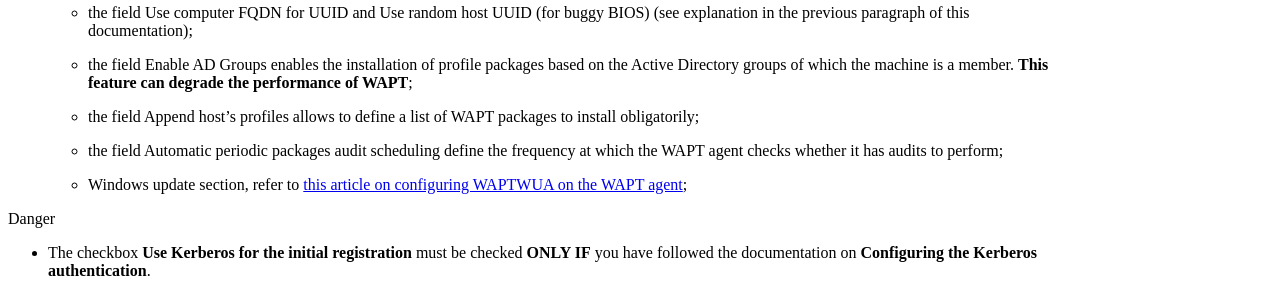
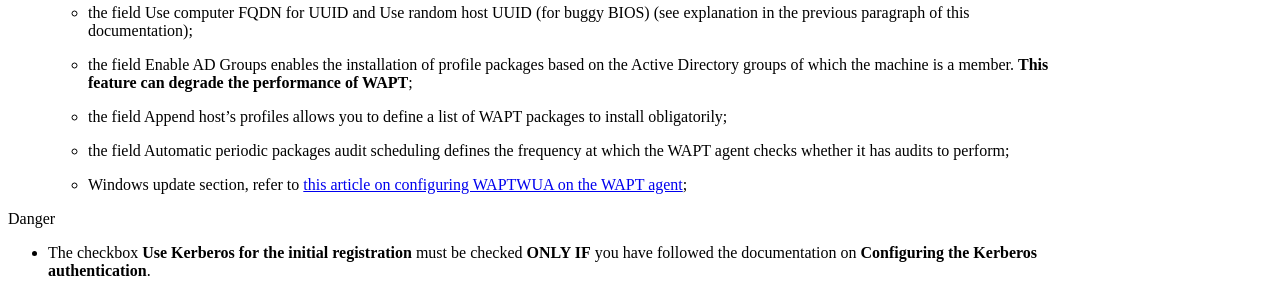
Before and after one commit to tranquilit/WAPT-Documentation, a Sphinx documentation site: the page built from source/wapt-configuration/waptagent/index.rst, in a window 1280 px wide and 1400 px high, scrolled down 3426 px. Shown: the part 152-448 px from the top of the window. Built offline with Sphinx 7.4.7 and the Read the Docs theme 2.0.0, drawn with Linux system fonts in a browser that asks for light colours; some of the changed text lies outside the part shown.

Commit message:
grammar fixes

```diff
--- a/source/wapt-configuration/waptagent/index.rst
+++ b/source/wapt-configuration/waptagent/index.rst
@@ -141,10 +141,10 @@
     the performance of WAPT**;
 
   * the field :guilabel:`Append host's profiles`
-    allows to define a list of WAPT packages to install obligatorily;
+    allows you to define a list of WAPT packages to install obligatorily;
 
   * the field :guilabel:`Automatic periodic packages audit scheduling`
-    define the frequency at which the WAPT agent checks whether it has
+    defines the frequency at which the WAPT agent checks whether it has
     audits to perform;
 
   * Windows update section, refer to :ref:`this article on configuring WAPTWUA
```
Also changed, not shown: other parts of source/wapt-configuration/waptagent/index.rst (+6 -6 lines).
